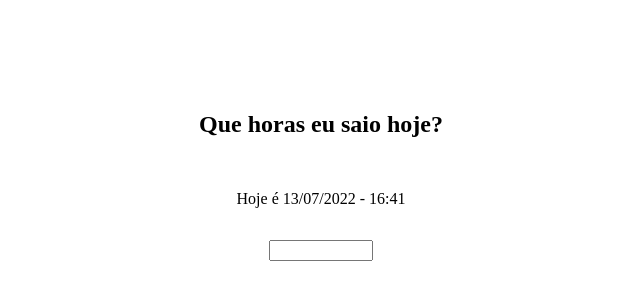
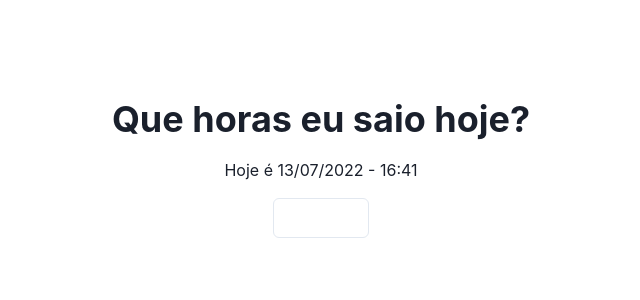
Before and after one commit to w1redl4in/que-horas-eu-saio-hoje, a Next.js app: page / in a window 1280 px wide. Shown: the part 232-532 px from the top of the page, without its empty margins (319-959 px from the left). Built offline with nearby package versions, Linux system fonts and the light colour scheme.

Commit message:
feat(app): :sparkles: add chakra provider

```diff
--- /dev/null
+++ b/src/pages/_app.tsx
@@ -0,0 +1,12 @@
+import type { AppProps } from "next/app";
+import { ChakraProvider } from "@chakra-ui/react";
+
+function MyApp({ Component, pageProps }: AppProps) {
+  return (
+    <ChakraProvider>
+      <Component {...pageProps} />
+    </ChakraProvider>
+  );
+}
+
+export default MyApp;
```
